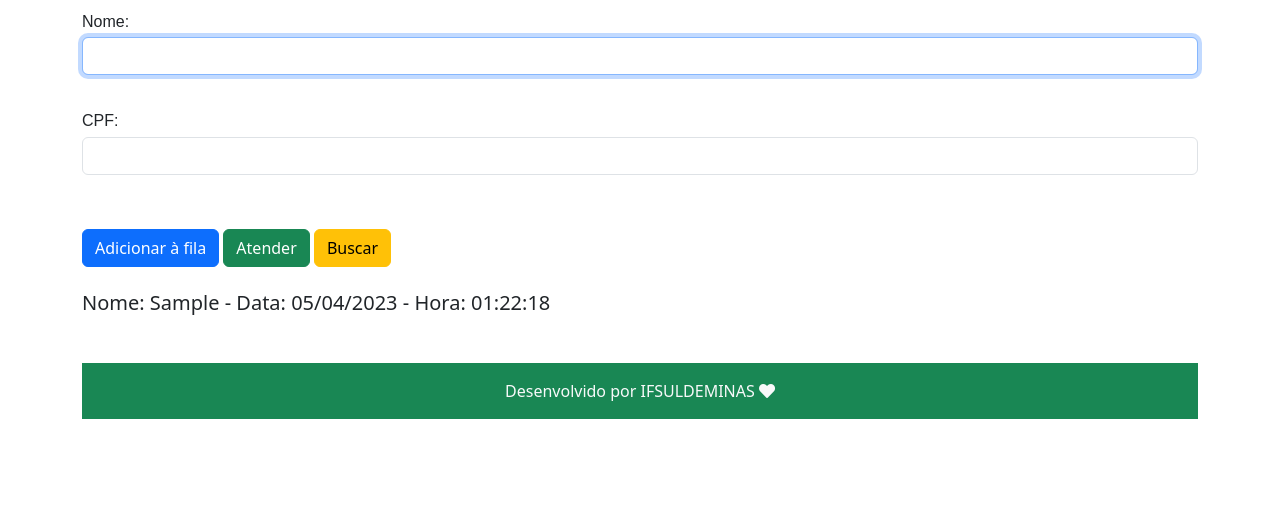
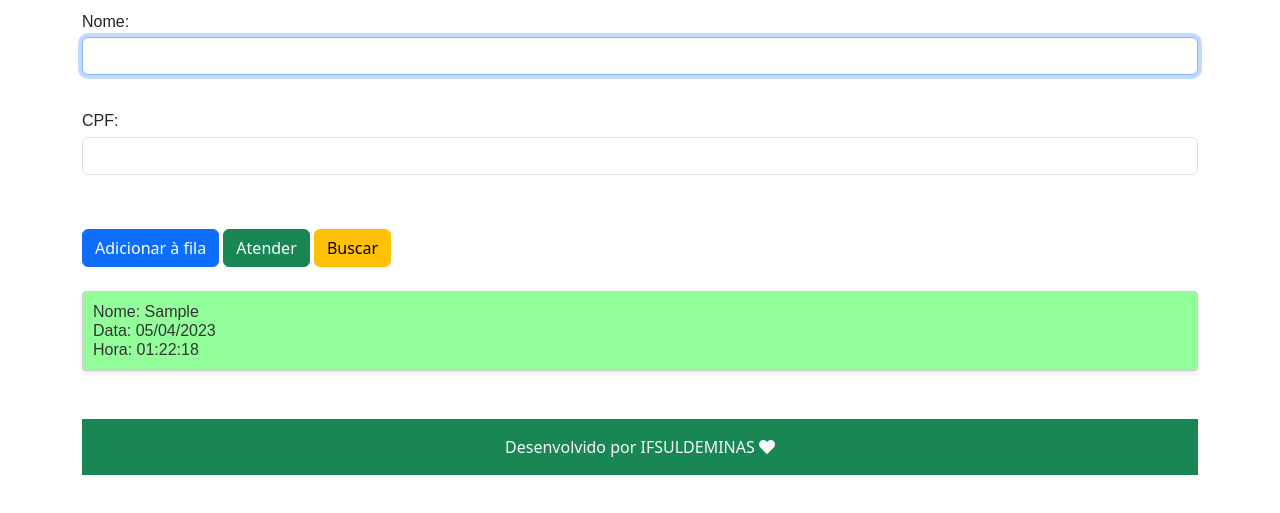
Before and after one commit to emily-180/TrabalhoFilaJavaScript, a plain HTML site: page index.html in a window 1280 px wide. Both pictures are taken after typing "Sample", "Sample" into the empty fields and a click on the button "Adicionar à fila". Shown: the part 235-748 px from the top of the page. Drawn offline with nearby package versions, Linux system fonts and the light colour scheme.

Commit message:
Add files via upload

```diff
--- a/atendimento.js
+++ b/atendimento.js
@@ -46,6 +46,6 @@
     }
 
     toString() {
-        return `Nome: ${this._nome} - Data: ${this._data} - Hora: ${this._hora}`;
+        return `Nome: ${this._nome} \nData: ${this._data} \nHora: ${this._hora}\n`;
       }
-}
+    }
--- a/index.html
+++ b/index.html
@@ -37,7 +37,8 @@
           <br />
           <br />
       </div>
-      <h5 class="list-group" id="pessoasFila"></h5> <!--mostrando pacientes-->
+
+      <h6 class="list-group" id="pessoasFila"></h6> <!--mostrando pacientes-->
 
       <ul id="listPessoasFila"></ul>
       <footer class="footer bg-success text-light text-center mt-5 py-3">
--- a/script.js
+++ b/script.js
@@ -81,7 +81,8 @@ function mostrarMensagemRemocao(pessoaAtendida) {
  // Função para mostrar a  fila
  function mostrarFila() {
     const filaElemento = document.getElementById("pessoasFila");
-    filaElemento.textContent = minhaFila.toString();
+    filaElemento.innerHTML = minhaFila.toString();
+
 //
 }
 //--------------------------------------------------------------------------------------------
--- a/style.css
+++ b/style.css
@@ -36,3 +36,15 @@ label {
 input, label {
   margin: 0.4rem 0;
 }
+
+#pessoasFila {
+  background-color: #92ff9b;
+  border: 1px solid #ccc;
+  border-radius: 4px;
+  box-shadow: 0px 2px 4px rgba(0, 0, 0, 0.1);
+  color: #333;
+  font-family: Arial, sans-serif;
+  font-size: 16px;
+  padding: 10px;
+  white-space: pre-wrap;
+}
```
